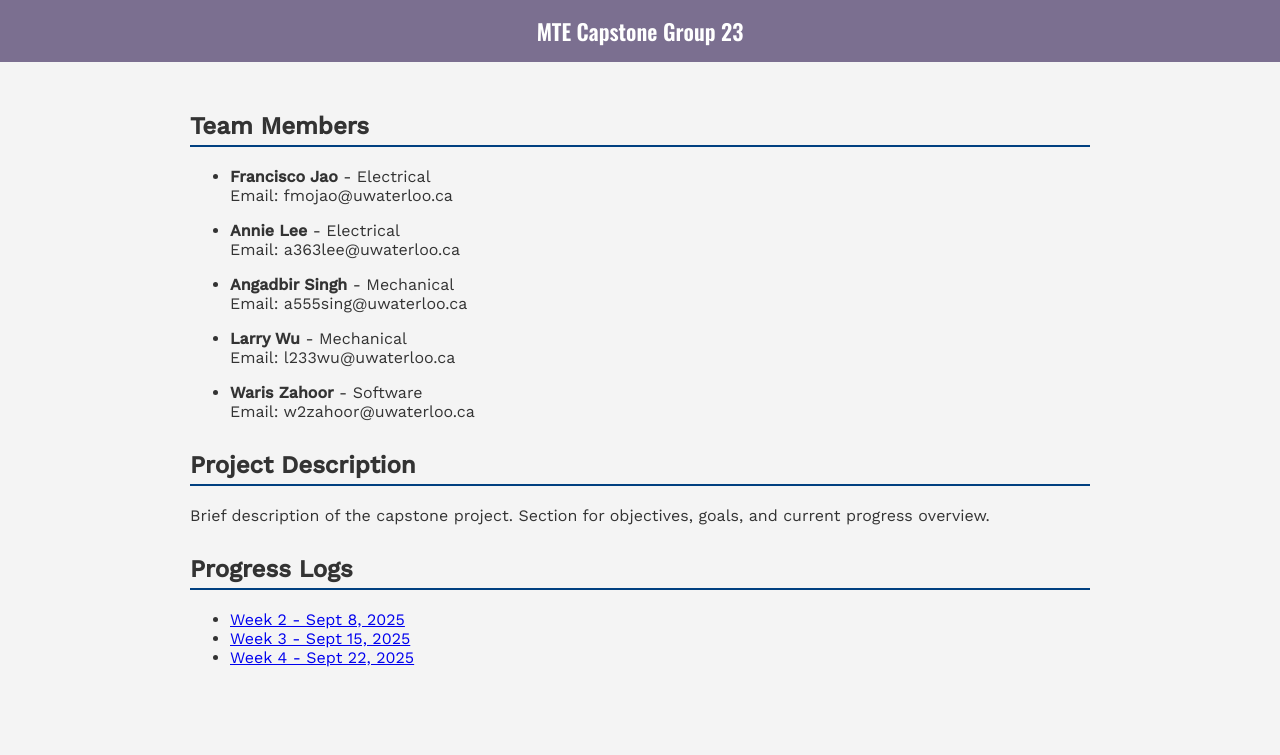
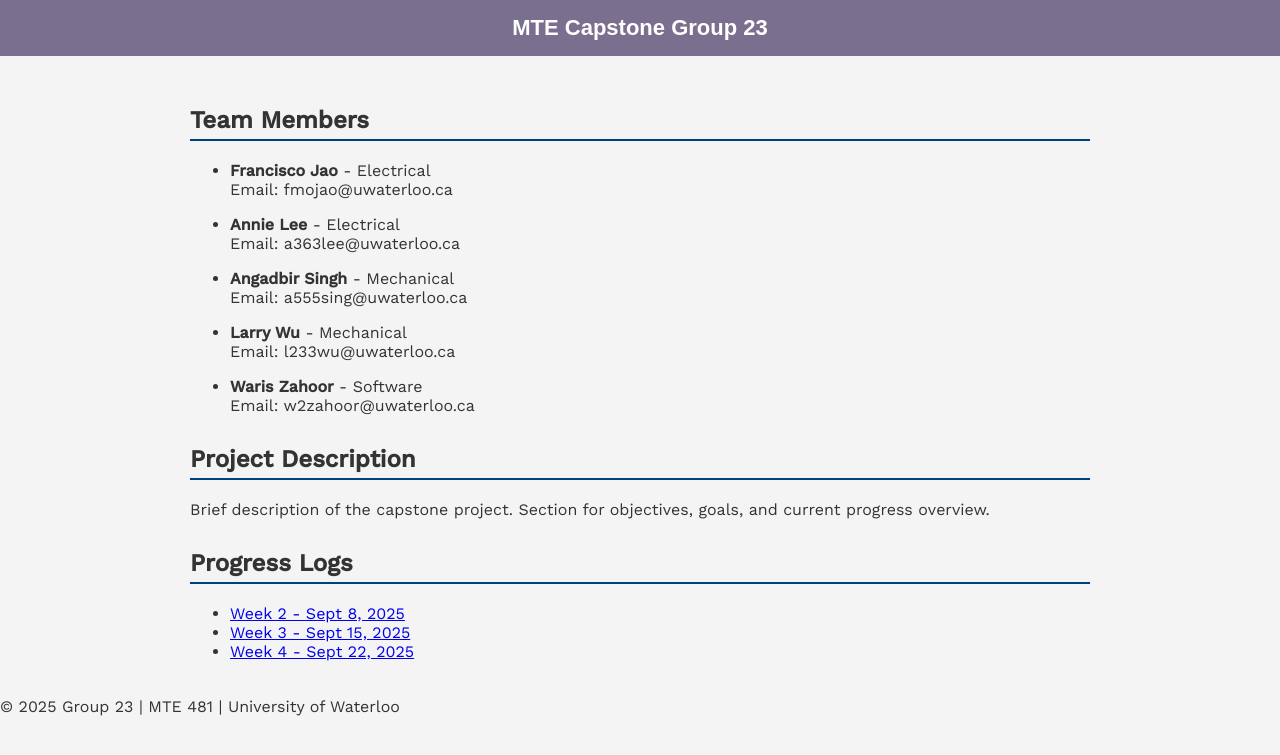
Before and after one commit to warisz/mte-capstone, a Jekyll site: the page built from index.md, in a window 1280 px wide. Shown: the top 755 px of the page. Built offline with Jekyll 4.4.1, drawn with Linux system fonts in a browser that asks for light colours.

Commit message:
title font

```diff
--- a/_layouts/default.html
+++ b/_layouts/default.html
@@ -4,7 +4,7 @@
     <meta charset="utf-8">
     <title>{{ page.title }}</title>
     <style>
-      @import url('https://fonts.googleapis.com/css2?family=Oswald:wght@400;600&family=Work+Sans:wght@300;400;500&display=swap');
+      @import url('https://fonts.googleapis.com/css2?family=Montserrat:wght@600&family=Work+Sans:wght@300;400;500&display=swap');
 
       body {
         font-family: 'Work Sans', sans-serif;
@@ -58,4 +58,7 @@
       </div>
     </main>
   </body>
+  <footer>
+    &copy; 2025 Group 23 | MTE 481 | University of Waterloo
+  </footer>
 </html>
```
